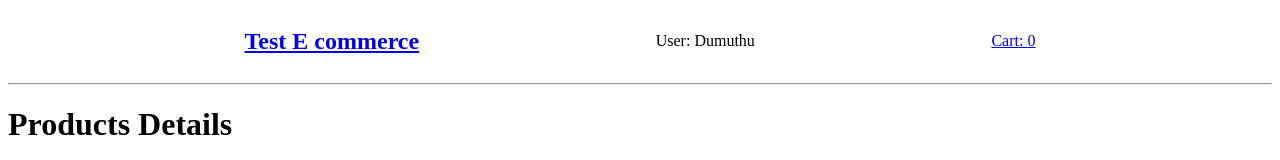
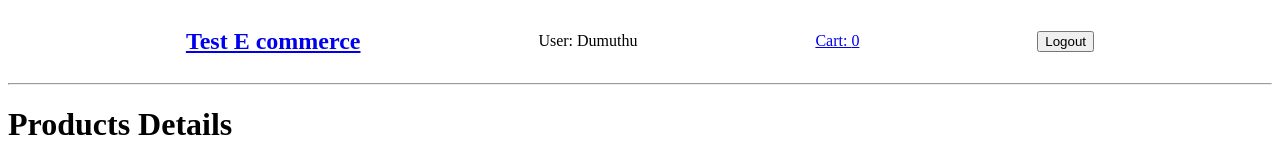
Before and after one commit to Dumuthu2000/E-commerce-redux-practice, a React (Vite) app: page / in a window 1280 px wide. Both pictures are taken after a click on the button "Login". Shown: the top 160 px of the page. Built offline with nearby package versions, Linux system fonts and the light colour scheme; no server answers; the HTML template or start-up script is replaced by a standard one.

Commit message:
Add logout functionality by use logout reducer

```diff
--- a/src/components/Navbar.jsx
+++ b/src/components/Navbar.jsx
@@ -1,9 +1,19 @@
-import { useSelector } from "react-redux";
+import { useSelector, useDispatch } from "react-redux";
 import { Link } from "react-router-dom";
+import { logout } from "../store/userSlice";
+import { useNavigate } from "react-router-dom";
 
 const Navbar = () => {
     const { user } = useSelector((state) => state.auth);
     const { cart } = useSelector((state) => state.cart);
+
+    const dispatch = useDispatch();
+    const navigate = useNavigate();
+
+    const handleLogout = () => {
+      dispatch(logout());
+      navigate('/login')
+    }
   return (
     <nav>
       <div style={{
@@ -18,6 +28,7 @@
         <Link to={'/cart'}>
             <p>Cart: {cart.length}</p>
         </Link>
+        <button onClick={handleLogout}>Logout</button>
       </div>
     </nav>
   )
```
